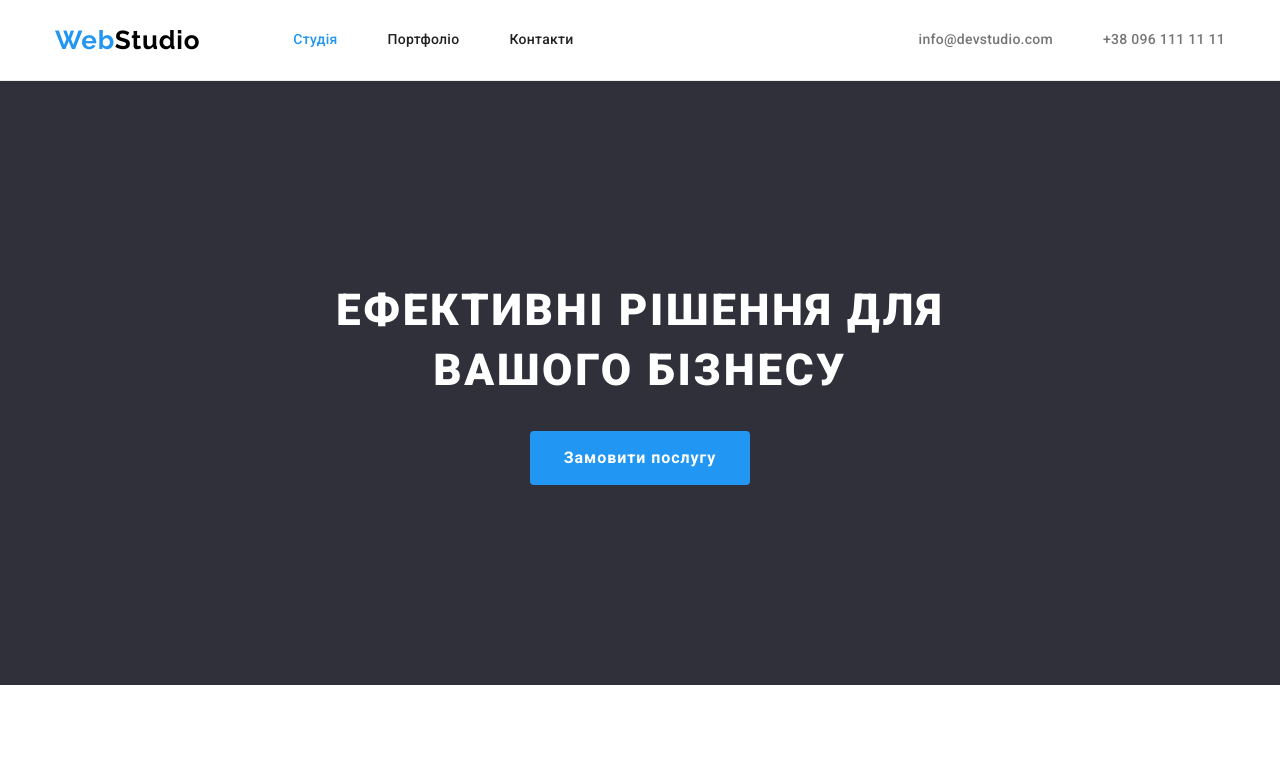
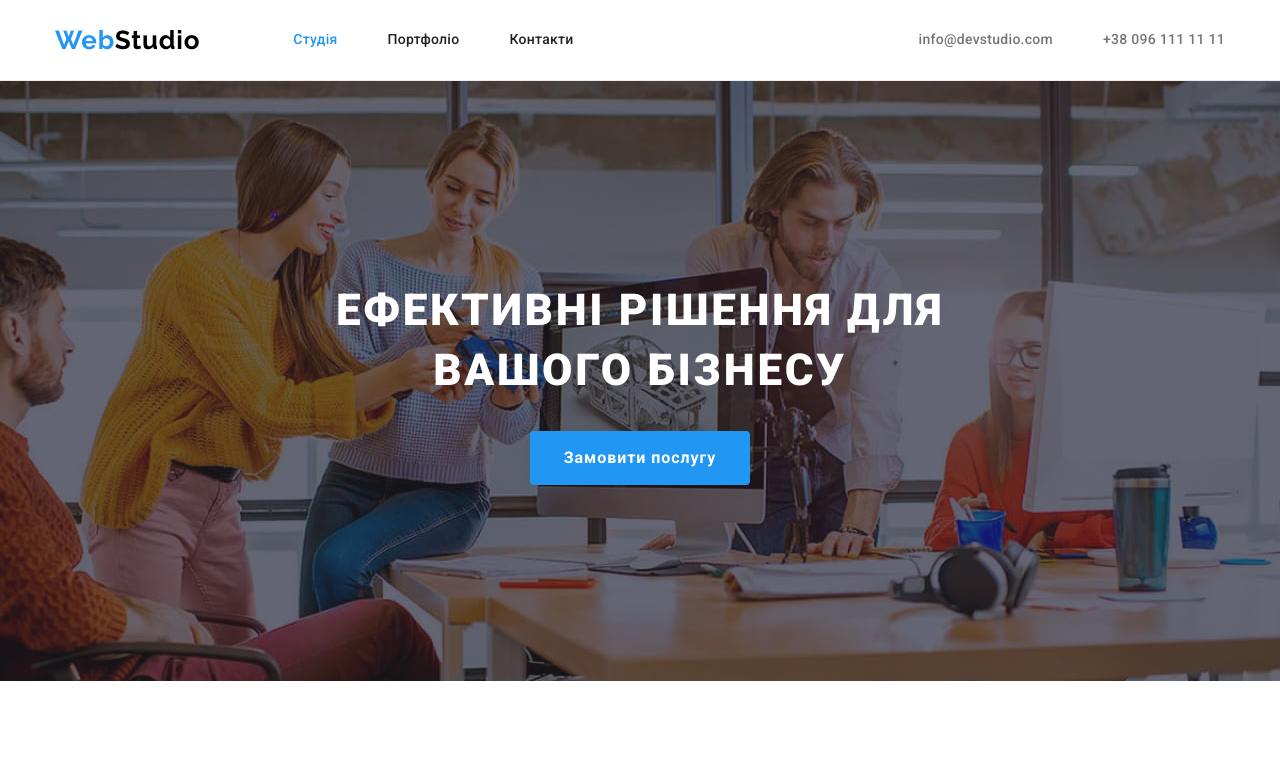
Before and after one commit to cryptobalis/goit-markup-hw-04, a plain HTML site: page index.html in a window 1280 px wide. Shown: the top 771 px of the page. Drawn offline with nearby package versions, Linux system fonts and the light colour scheme.

Commit message:
add hero-img

```diff
--- a/css/styles.css
+++ b/css/styles.css
@@ -3,9 +3,12 @@
   --title-text-color: #212121;
   --accent-color: #2196f3;
   --primary-white-color: #ffffff;
+
   --buttons-bg-color: #f5f4fa;
   --hero-bg-color: #2f303a;
+  --hero-gradient-color: rgba(47, 48, 58, 0.4);
   --footer-contacts-color: rgba(255, 255, 255, 0.6);
+
   --header-border-color: #ececec;
   --prtfolio-border-color: #eeeeee;
 }
@@ -161,7 +164,25 @@
   padding-top: 200px;
   padding-bottom: 200px;
   text-align: center;
-  background-color: #2f303a;
+
+  margin-left: auto;
+  margin-right: auto;
+
+  max-width: 1600px;
+  height: 600px;
+
+  background-color: var(--hero-bg-color);
+
+  background-image: linear-gradient(
+      to right,
+      var(--hero-gradient-color),
+      var(--hero-gradient-color)
+    ),
+    url('../images/HeaderImg.jpg');
+
+  background-repeat: no-repeat;
+  background-position: center;
+  background-size: cover;
 }
 
 .hero-title {
```
Also changed, not shown: images/HeaderImg.jpg (added).
